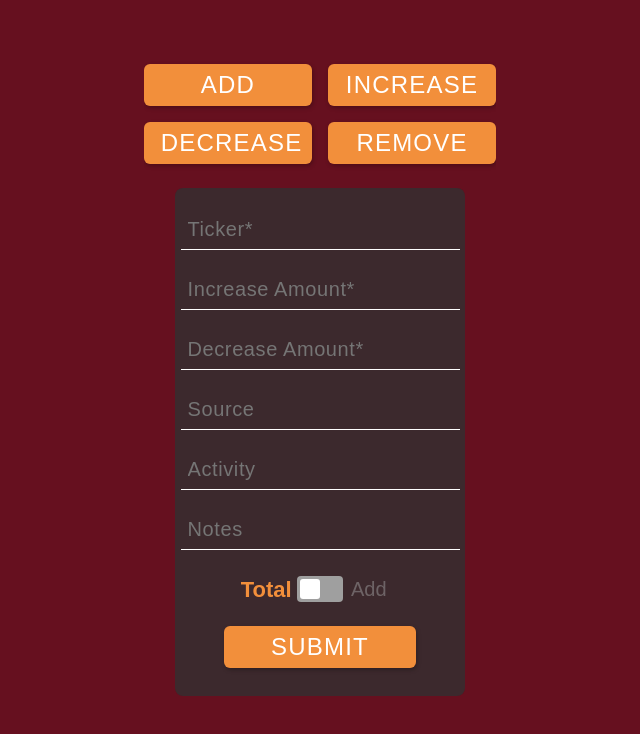
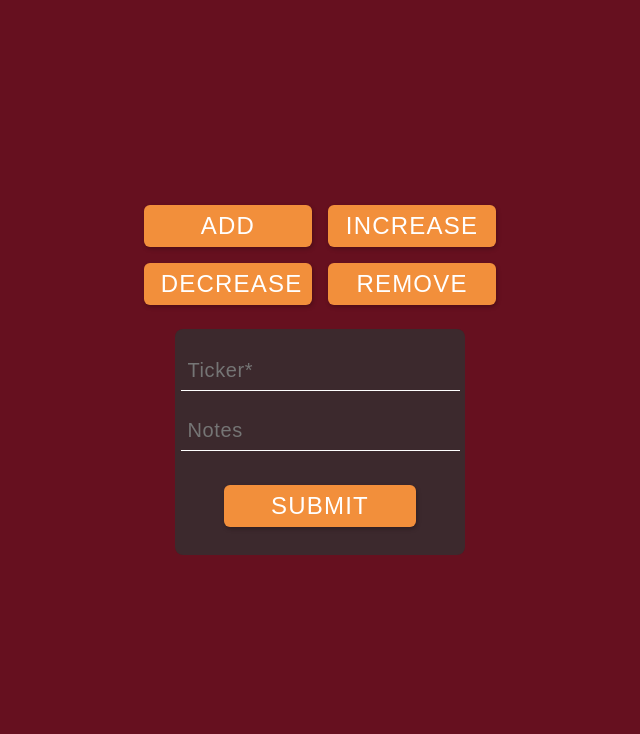
Before and after one commit to chrismochinski/thankplease, a React (Create React App) app in the folder client/: page / in a window 1280 px wide. Shown: the top 734 px of the page, without its empty margins (320-960 px from the left). Built offline with nearby package versions, Linux system fonts and the light colour scheme; a web font is replaced by a local one.

Commit message:
shutting down for night - neat background stuff

```diff
--- a/client/src/Home/Home.scss
+++ b/client/src/Home/Home.scss
@@ -2,6 +2,5 @@
 
 #home {
     position: relative;
-    overflow: hidden;
     margin-inline: auto;
 }
--- a/client/src/MultiForm/MultiForm.scss
+++ b/client/src/MultiForm/MultiForm.scss
@@ -11,7 +11,7 @@
     color: $white;
     text-align: center;
     margin-block: 0 0.5em;
-    font-size: clamp(2rem, 6cqi, 2.75rem)
+    font-size: clamp(2rem, 6cqi, 2.75rem);
   }
   #multiForm {
     background-color: #323031CC;
@@ -37,7 +37,12 @@
       &[type="checkbox" i] {
         width: 1.5em;
       }
-
+      //VIEW LOGIC FOR UNNEEDED FIELDS
+      &.conditionalInput {
+        &.hiddenInput {
+          display: none;
+        }
+      }
     }
 
     // CUSTOM SWITCH STYLES
@@ -47,6 +52,8 @@
       align-items: center;
       padding-top: 1rem;
       gap: 0.5em;
+      transform : scaleY(1);
+      transition: transform 350ms ease-out 100ms;
       .switch {
         position: relative;
         display: inline-block;
@@ -122,6 +129,9 @@
           }
         }
       }
+      &.hiddenInput {
+        display: none;
+      }
     }
 
     .orangeButtonContainer {
--- a/client/src/MultiForm/MultiForm.tsx
+++ b/client/src/MultiForm/MultiForm.tsx
@@ -80,9 +80,23 @@ export function MultiForm(props: MultiFormProps): JSX.Element {
   return (
     <div id="multiFormComponent" className="">
       <form id="multiForm" className="column" onSubmit={handleSubmit}>
-        <input type="text" value={ticker} onChange={handleTickerChange} placeholder="Ticker*" />
+        <input
+          id="tickerInput"
+          className="conditionalInput"
+          type="text"
+          value={ticker}
+          onChange={handleTickerChange}
+          placeholder="Ticker*"
+        />
         <input
           id="increaseQuantityInput"
+          className={
+            transactionType === "decrease" ||
+            transactionType === "add" ||
+            transactionType === "remove"
+              ? "conditionalInput hiddenInput"
+              : "conditionalInput"
+          }
           type="number"
           value={quantity}
           onChange={(e) => setQuantity(e.target.value)}
@@ -90,6 +104,13 @@ export function MultiForm(props: MultiFormProps): JSX.Element {
         />
         <input
           id="decreaseQuantityInput"
+          className={
+            transactionType === "increase" ||
+            transactionType === "add" ||
+            transactionType === "remove"
+              ? "conditionalInput hiddenInput"
+              : "conditionalInput"
+          }
           type="number"
           value={quantity}
           onChange={(e) => setQuantity(e.target.value)}
@@ -97,6 +118,11 @@ export function MultiForm(props: MultiFormProps): JSX.Element {
         />
         <input
           id="sourceInput"
+          className={
+            transactionType === "add" || transactionType === "remove"
+              ? "conditionalInput hiddenInput"
+              : "conditionalInput"
+          }
           type="text"
           value={transactionSource}
           onChange={(e) => setTransactionSource(e.target.value)}
@@ -104,6 +130,11 @@ export function MultiForm(props: MultiFormProps): JSX.Element {
         />
         <input
           id="activityInput"
+          className={
+            transactionType === "add" || transactionType === "remove"
+              ? "conditionalInput hiddenInput"
+              : "conditionalInput"
+          }
           type="text"
           value={transactionActivity}
           onChange={(e) => setTransactionActivity(e.target.value)}
@@ -111,12 +142,19 @@ export function MultiForm(props: MultiFormProps): JSX.Element {
         />
         <input
           id="notesInput"
+          className="conditionalInput"
           type="text"
           value={transactionNotes}
           onChange={(e) => setTransactionNotes(e.target.value)}
           placeholder="Notes"
         />
-        <div id="switchInput" className="switchContainer">
+        <div
+          id="switchInput"
+          className={
+            transactionType === "add" || transactionType === "remove" || transactionType === "decrease"
+              ? "switchContainer hiddenInput"
+              : "switchContainer"
+          }>
           <div className="switchLabel">
             <span className={!isNewTotal ? "activeLabel" : ""}>Total</span>
           </div>
--- a/client/src/SvgBlobs/SvgBlobs.scss
+++ b/client/src/SvgBlobs/SvgBlobs.scss
@@ -12,31 +12,32 @@
     transform-box: fill-box;
     opacity: 0.8;
     &#crown-blob {
-      bottom: -28%;
-      right: -32%;
-      transform: rotate(45deg);
+      bottom: -56%;
+      right: -44%;
+      transform: rotate(36deg) scaleY(1.1) scaleX(1.2);
       opacity: 1;
     }
     &#yellow-blob {
-      left: 4%;
-      bottom: -3%;
+      left: 5%;
+      bottom: -9%;
       transform: rotate(10deg);
     }
     &#sky-blob {
-      left: -8%;
-      top: 34%;
-      transform: rotate(160deg);
+      left: -6%;
+      top: 43%;
+      transform: rotate(80deg);
       opacity: 1;
     }
     &#white-blob {
     right: -16%;
-    bottom: 7%;
+    bottom: -2%;
     opacity: 1;
+    transform: rotate(160deg);
     }
     &#teal-blob {
       right: -32%;
-      bottom: -64%;
-      transform: rotate(-115deg);
+      bottom: -79%;
+      transform: rotate(194deg);
     }
   }
 }
--- a/client/src/SvgBlobs/SvgBlobs.tsx
+++ b/client/src/SvgBlobs/SvgBlobs.tsx
@@ -6,8 +6,8 @@ export function SvgBlobs(): JSX.Element {
       {/* CROWN BLOB, MUCH BIGGER, BOTTOM LEFT CORNER, ANIMATED SMOOTH */}
       <svg
         id="crown-blob"
-        width="127%"
-        height="127%"
+        width="138%"
+        height="138%"
         viewBox="0 0 696 694"
         fill="none"
         xmlns="http://www.w3.org/2000/svg">
@@ -15,7 +15,7 @@ export function SvgBlobs(): JSX.Element {
           <animate
             repeatCount="indefinite"
             attributeName="d"
-            dur="12000ms"
+            dur="40000ms"
             values="M364.504 0.00131368C416.594 0.168265 466.139 20.1059 512.391 44.0676C557.895 67.642 602.302 96.1253 631.434 138.289C659.943 179.551 664.767 231.184 675.519 280.171C686.2 328.838 699.684 376.947 694.692 426.522C689.39 479.177 679.959 535.064 645.785 575.472C611.738 615.729 556.092 627.656 507.429 647.946C460.761 667.403 415.021 690.642 364.504 692.748C313.131 694.889 261.064 684.352 215.724 660.104C171.077 636.226 142.122 593.131 108.11 555.626C72.2421 516.076 25.1071 483.213 9.10745 432.275C-7.10404 380.663 -0.388863 322.784 19.1253 272.328C37.8438 223.929 83.0317 193.02 116.859 153.669C149.559 115.629 173.536 69.5665 216.159 43.1182C260.47 15.6227 312.356 -0.165822 364.504 0.00131368Z;
 
           M332 0.500017C384.091 0.666969 433.248 15.5383 479.5 39.5C525.005 63.0744 601.369 82.3364 630.5 124.5C659.009 165.762 634.815 216.013 645.567 265C656.247 313.667 644.058 369.701 639.067 419.275C633.765 471.931 650.501 499.092 616.326 539.5C582.28 579.757 545.947 600.711 497.284 621C450.616 640.457 417.41 678.395 366.893 680.5C315.52 682.641 234.734 673.749 189.393 649.5C144.746 625.623 135.765 553.505 101.752 516C65.8847 476.45 29.4999 470.213 13.5002 419.275C-2.71131 367.663 -6.01387 315.456 13.5002 265C32.2188 216.601 67.9245 195.852 101.752 156.5C134.452 118.461 131.877 52.4483 174.5 26C218.811 -1.49547 279.852 0.332881 332 0.500017Z;
```
